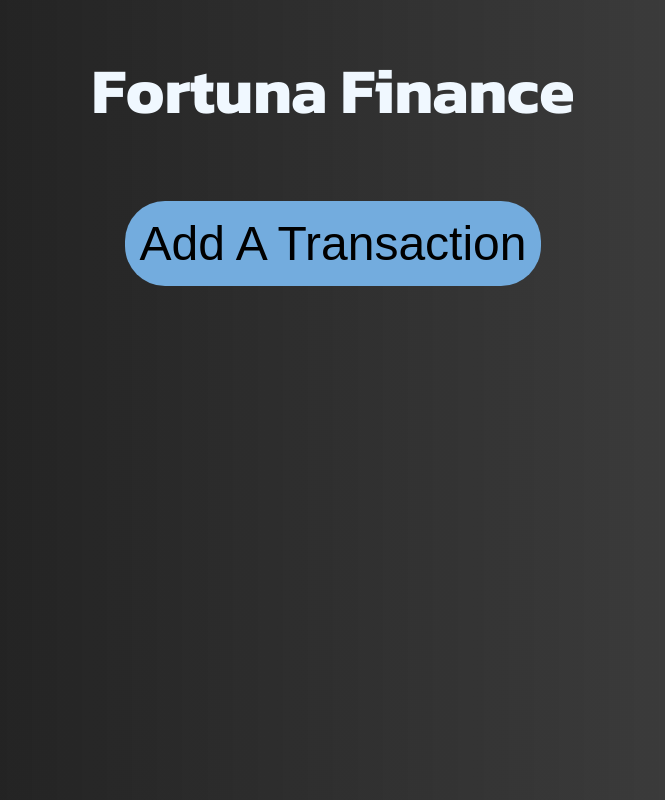
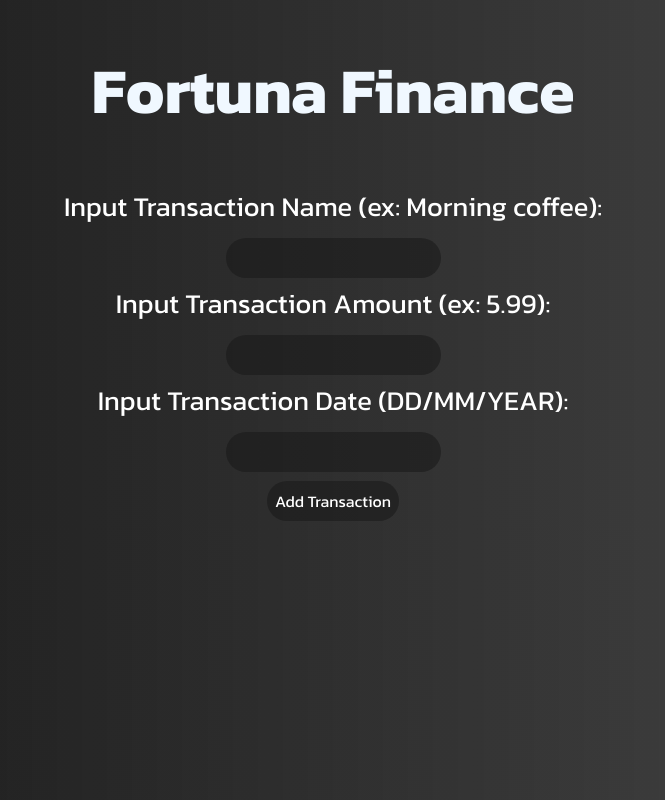
Before and after one commit to Ap0ll02/Fortuna-Finance-Tracekr, a React (Vite) app in the folder my_finance_tracker/: page / in a window 1280 px wide. Shown: the whole page, without its empty margins (307-972 px from the left). Built offline with nearby package versions, Linux system fonts and the light colour scheme.

Commit message:
Small Update
To resume user input into add transaction

```diff
--- a/my_finance_tracker/src/App.css
+++ b/my_finance_tracker/src/App.css
@@ -8,7 +8,8 @@
 }
 
 .t_main {
-  font-size: 1.5rem;
+  font-size: 1rem;
+  font-family: Kanit;
   background-color: rgb(115, 172, 222);
   border: none;
   border-radius: 40px;
@@ -20,3 +21,30 @@
   font-size: 1rem;
   color: white;
 }
+
+.desc {
+  font-family: Kanit;
+  font-size: 0.85rem;
+  color: white;
+}
+
+.black_btn {
+  font-size: 0.5rem;
+  color: white;
+  background-color: rgba(26, 26, 26, 0.57);
+  font-family: Kanit;
+  text-align: center;
+  border: none;
+  border-radius: 25px;
+  padding: 1vh;
+  padding-top: 1vh;
+  padding-bottom: 1vh;
+}
+
+.black_btn:hover {
+  font-size: 0.5rem;
+  color: white;
+  background-color: rgba(119, 119, 119, 0.287);
+  font-family: Kanit;
+  text-align: center;
+}
--- a/my_finance_tracker/src/components/transaction.jsx
+++ b/my_finance_tracker/src/components/transaction.jsx
@@ -2,12 +2,21 @@ import React, {useState} from 'react'
 import { invoke } from '@tauri-apps/api/tauri'
 import "../App.css";
 const Transaction = () => {
+    const [desc, setDesc] = useState('');
+    const [amt, setAmt] = useState('');
+    const [dt, setDt] = useState('');
     const [lastTransaction, setLastTransaction] = useState(null);
-    const handleClick = async () => {
+
+    const handleSubmit = (e) => {
+      e.preventDefault();
+      handleClick(desc, amt, dt);
+    };
+
+    const handleClick = async (desc, amt, dt) => {
         try {
-            const description = "Lunch";
-            const amount = 12.50;
-            const date = "07/08/2024";
+            const description = desc;
+            const amount = amt;
+            const date = dt;
 
             const response = await invoke('add_transaction', { description, amount, date });
             console.log(response);
@@ -19,10 +28,23 @@ const Transaction = () => {
 
   return (
     <div>
-      <button onClick={handleClick} className='t_main'>Add A Transaction</button>
       {lastTransaction && (
-        <p id="last_t">Last Transaction: {lastTransaction.description}, ${lastTransaction.amount} on {lastTransaction.date}</p>
+        <p className="desc">Last Transaction: {lastTransaction.description}, ${lastTransaction.amount} on {lastTransaction.date}</p>
       )}
+      <form>
+        <label className='desc'>Input Transaction Name (ex: Morning coffee):</label>
+        <br></br>
+        <input className='black_btn' type="text" value={desc} onChange={(e) => setDesc(e.target.value)}></input>
+        <br></br>
+        <label className='desc'>Input Transaction Amount (ex: 5.99):</label>
+        <br></br>
+        <input className='black_btn' type="text" value={amt} onChange={(e) => setAmt(e.target.value)}></input>
+        <br></br>
+        <label className='desc' value={dt} onChange={(e) => setDt(e.target.value)}>Input Transaction Date (DD/MM/YEAR):</label>
+        <br></br>
+        <input className='black_btn' type="text"></input><br></br>
+        <input className="black_btn" type="submit" value="Add Transaction" onSubmit={handleSubmit}></input>
+      </form>
     </div>
   );
 };
```
Also changed, not shown: 1 other file (tests, documents, lock files or other folders).
